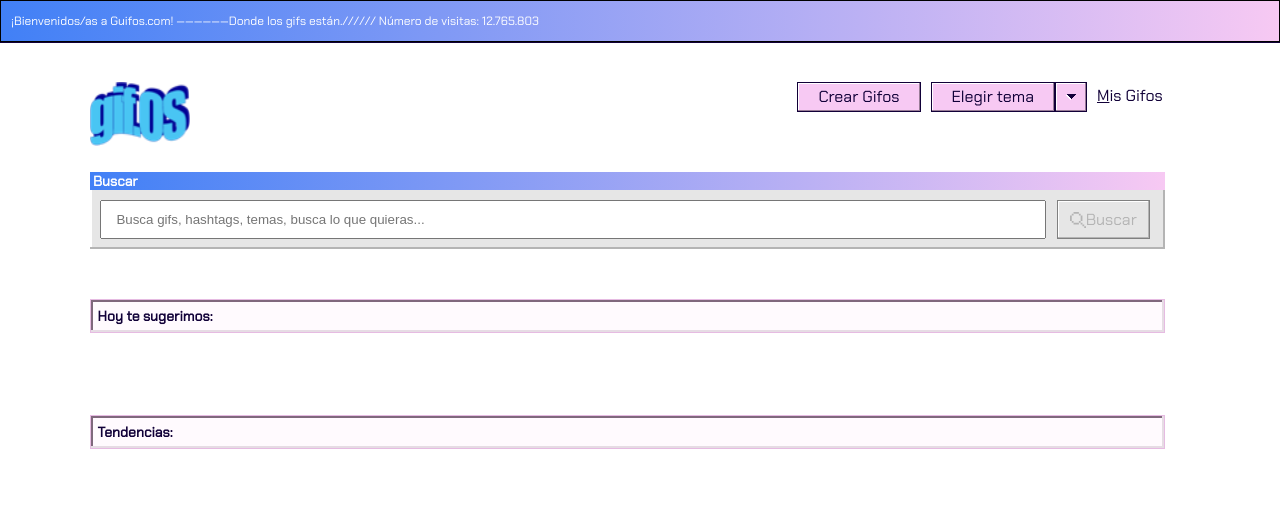
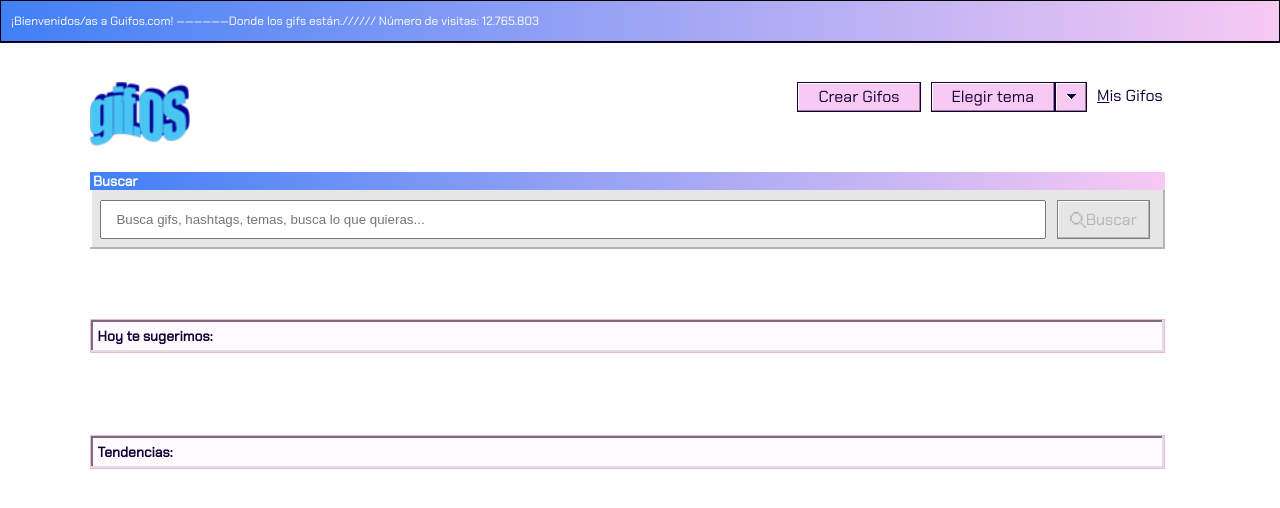
Before and after one commit to Silbordon/proyecto-gifOs, a PHP site: page / in a window 1280 px wide. Shown: the top 508 px of the page. Run offline with PHP 8.4, Linux system fonts and the light colour scheme.

Commit message:
se sigue modificando estilo

```diff
--- a/style.css
+++ b/style.css
@@ -240,7 +240,7 @@ li{
 /*Seccion Sugerencias*/
 
 .sugerencias{
-  margin-top: 150px;
+  margin-top: 170px;
 }
 
 .titulo_sugerencias_tendencias {
@@ -363,7 +363,7 @@ li{
   z-index: 99999;
   margin: 0;
   display: block;
-  margin-top: -20px;
+  margin-top: -30px;
   padding: 3px;
 }
 
```
